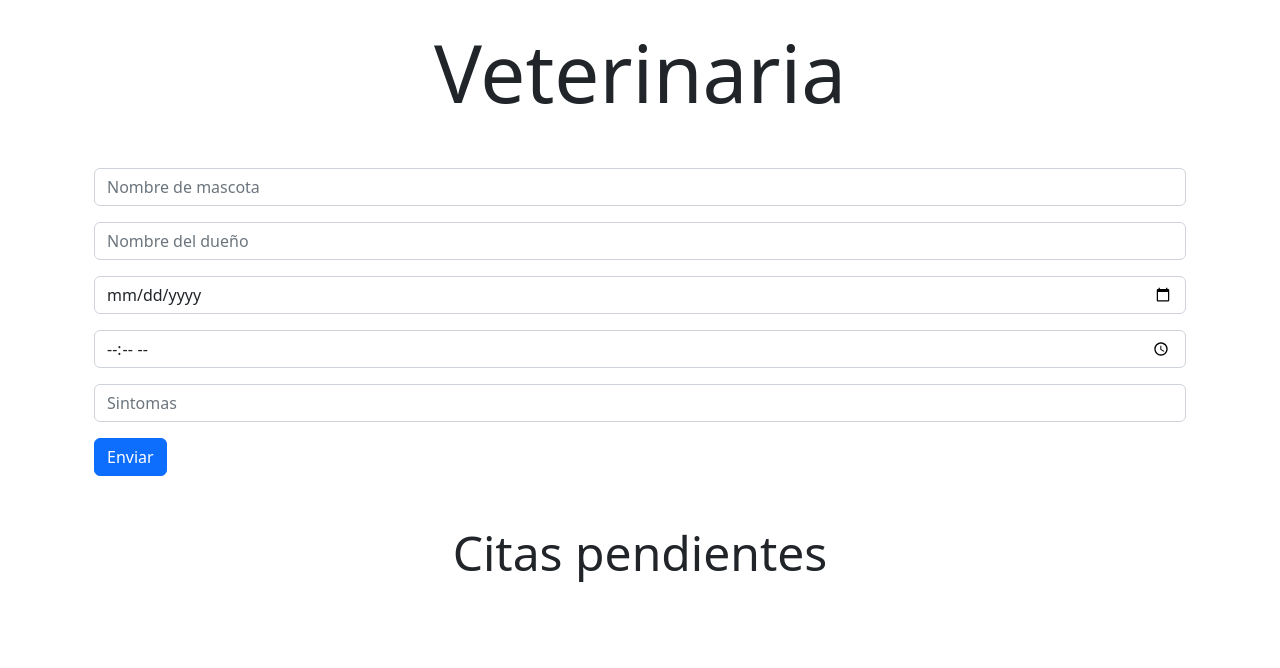
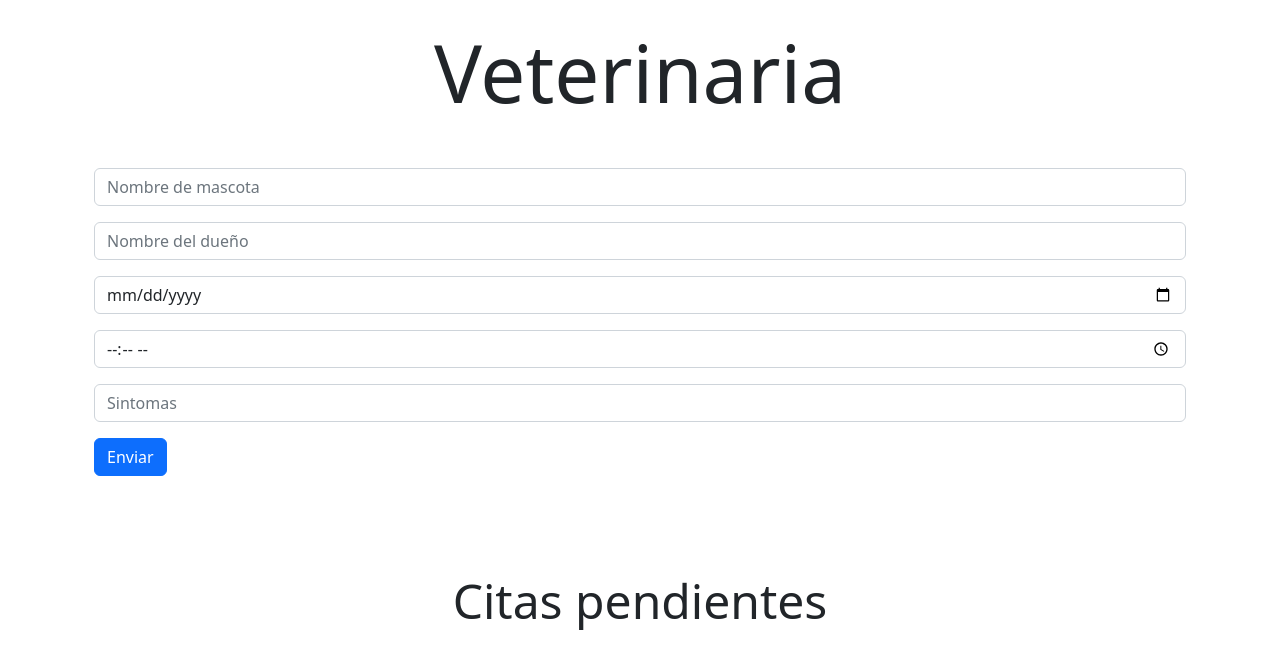
Before and after one commit to Fedreric/practicoReact-9, a React (Vite) app: page / in a window 1280 px wide. Shown: the top 668 px of the page. Built offline with nearby package versions, Linux system fonts and the light colour scheme.

Commit message:
Se agrega margen en el titulo

```diff
--- a/src/components/ContenedorCitas.jsx
+++ b/src/components/ContenedorCitas.jsx
@@ -4,7 +4,7 @@ import Cita from "./Cita";
 const ContenedorCitas = ({ citas, borrarCita }) => {
   return (
     <section className="row my-5">
-      <h4 className="display-5 text-center">Citas pendientes</h4>
+      <h4 className="display-5 text-center my-5">Citas pendientes</h4>
           {citas.map((cita,index) => (
             <article key={index} className="col-md-6 col-lg-4 mb-2">
                 <Cita cita={cita} borrarCita={borrarCita}></Cita>
```
